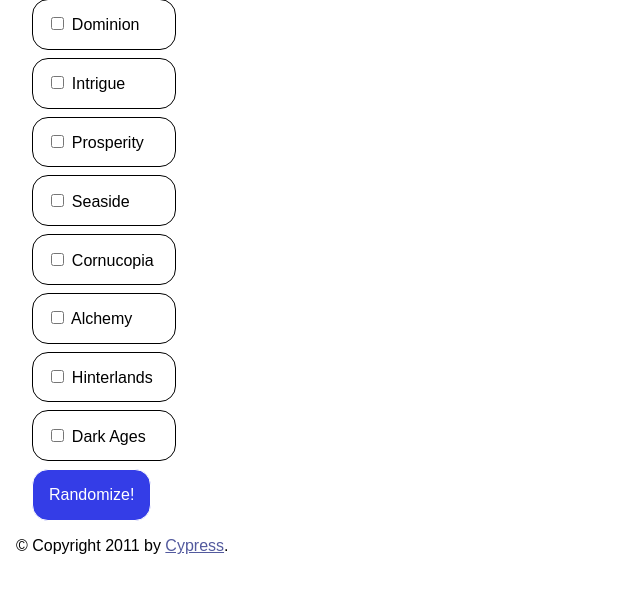
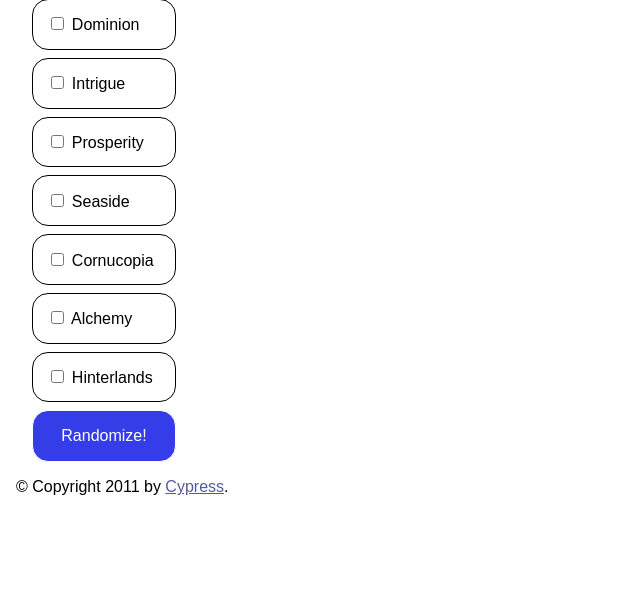
Before and after one commit to cypressf/dominion, a Flask app: page / in a window 1280 px wide. Shown: the part 102-695 px from the top of the page, without its empty margins (0-640 px from the left). Run offline with Flask 2, Linux system fonts and the light colour scheme.

Commit message:
removed dark ages

```diff
--- a/app.py
+++ b/app.py
@@ -9,7 +9,7 @@ app = Flask(__name__)
 app.config['SQLALCHEMY_DATABASE_URI'] = os.environ['HEROKU_POSTGRESQL_BLUE_URL']
 db = SQLAlchemy(app)
 
-_EXPANSIONS = ["Dominion", "Intrigue", "Prosperity", "Seaside",  "Cornucopia", "Alchemy", "Hinterlands", "Dark Ages"]
+_EXPANSIONS = ["Dominion", "Intrigue", "Prosperity", "Seaside",  "Cornucopia", "Alchemy", "Hinterlands"]
 
 
 class Card(db.Model):
--- a/static/style.css
+++ b/static/style.css
@@ -57,6 +57,8 @@ input[type=submit] {
     border-radius:1em;
     background:#343de7;
     color:#fff;
+    width:100%;
+    cursor:pointer;
 }
 input[type=submit]:hover {
     background:#242cb8;
```
